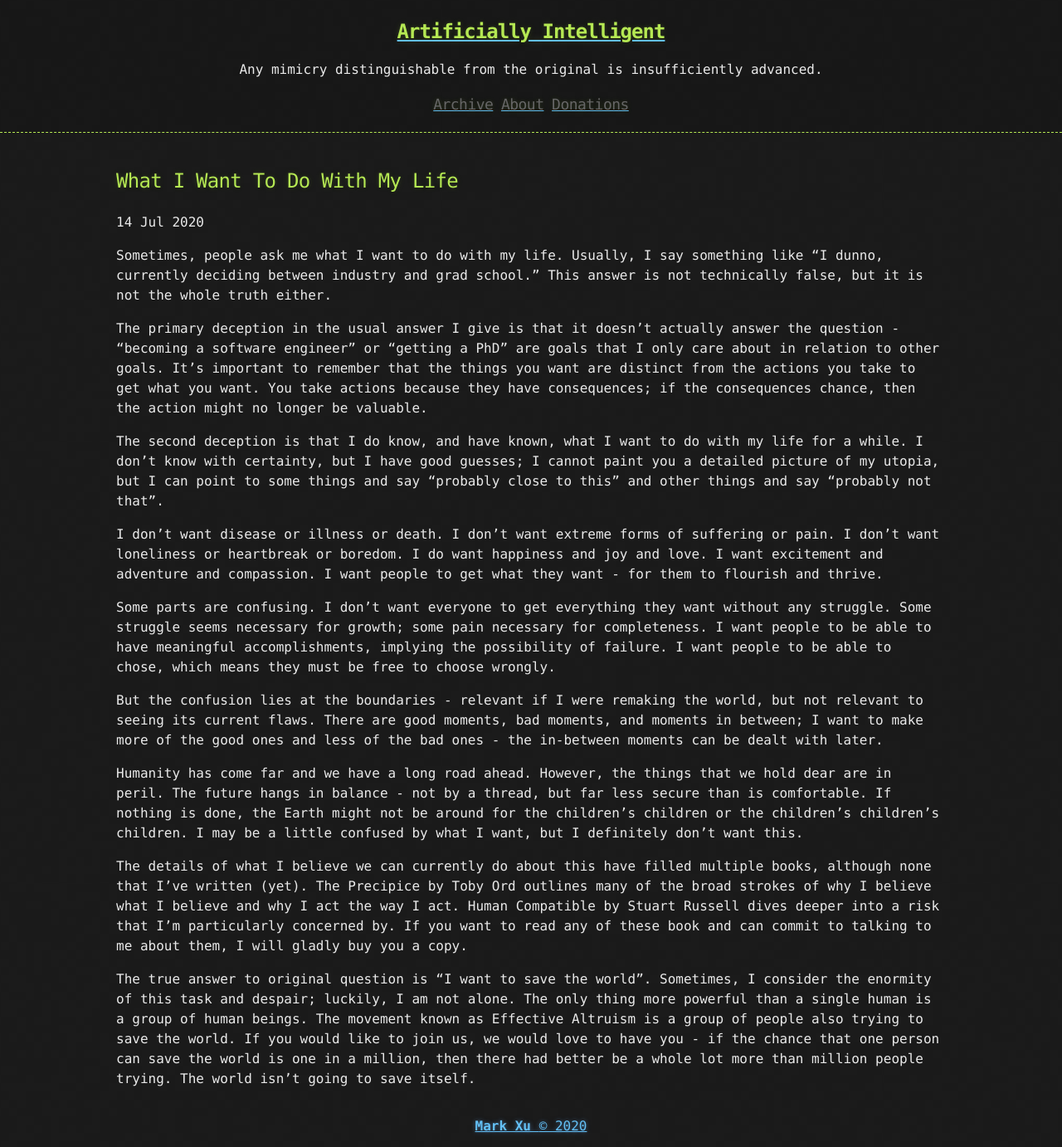
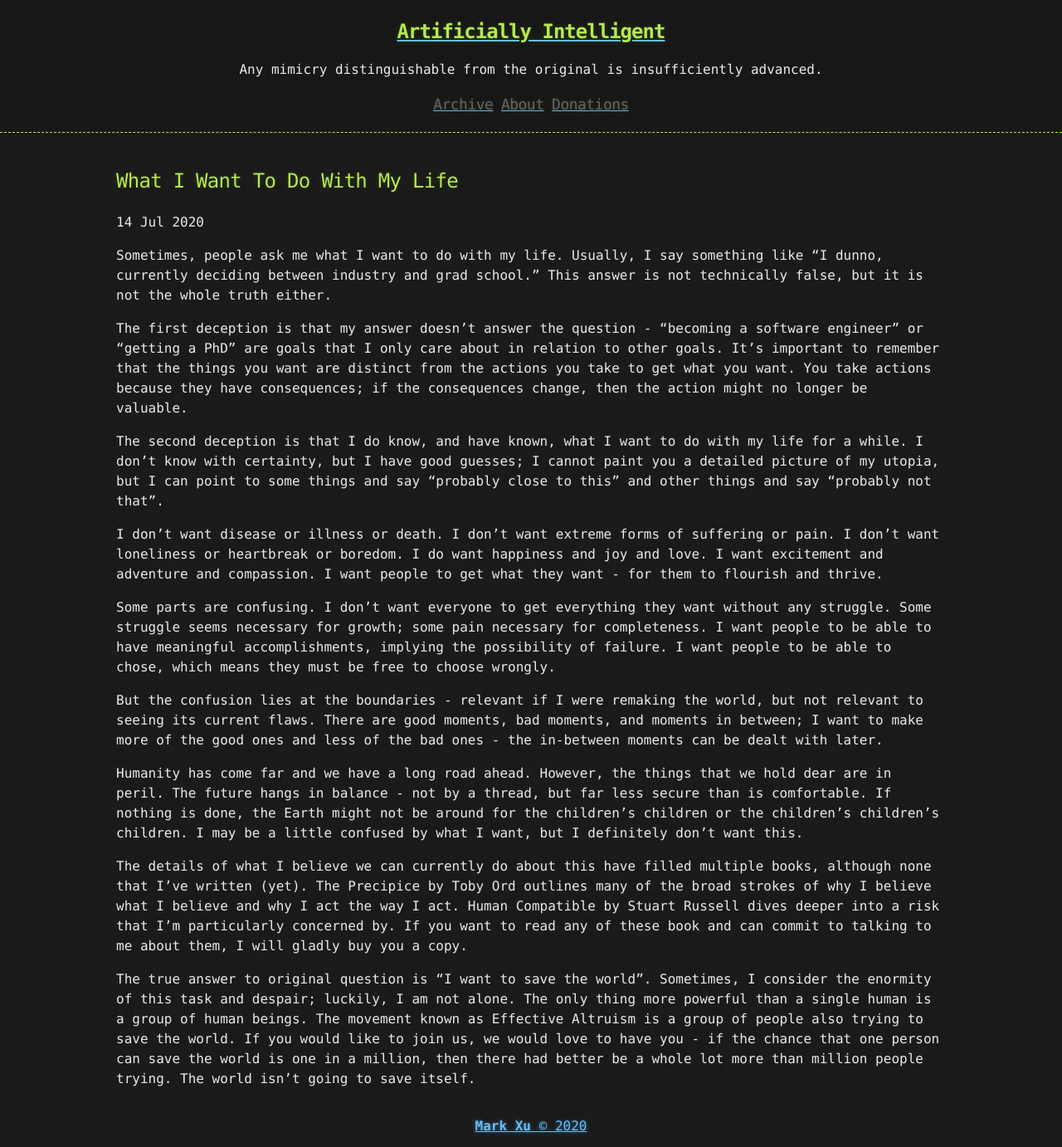
Before and after one commit to tocttou/hacker-blog, a Jekyll site: the page built from _posts/2020-7-14-What-I-Want-To-Do-With-My-Life.md, in a window 1280 px wide. Shown: the whole page at 83% size. Built offline with Jekyll 4.4.1, drawn with Linux system fonts in a browser that asks for light colours.

Commit message:
Update 2020-7-14-What-I-Want-To-Do-With-My-Life.md

```diff
--- a/_posts/2020-7-14-What-I-Want-To-Do-With-My-Life.md
+++ b/_posts/2020-7-14-What-I-Want-To-Do-With-My-Life.md
@@ -4,7 +4,7 @@ published: true
 ---
 Sometimes, people ask me what I want to do with my life. Usually, I say something like "I dunno, currently deciding between industry and grad school." This answer is not technically false, but it is not the whole truth either.
 
-The primary deception in the usual answer I give is that it doesn't actually answer the question - "becoming a software engineer" or "getting a PhD" are goals that I only care about in relation to other goals. It's important to remember that the things you want are distinct from the actions you take to get what you want. You take actions because they have consequences; if the consequences chance, then the action might no longer be valuable.
+The first deception is that my answer doesn't answer the question - "becoming a software engineer" or "getting a PhD" are goals that I only care about in relation to other goals. It's important to remember that the things you want are distinct from the actions you take to get what you want. You take actions because they have consequences; if the consequences change, then the action might no longer be valuable.
 
 The second deception is that I do know, and have known, what I want to do with my life for a while. I don't know with certainty, but I have good guesses; I cannot paint you a detailed picture of my utopia, but I can point to some things and say "probably close to this" and other things and say "probably not that".
 
```
